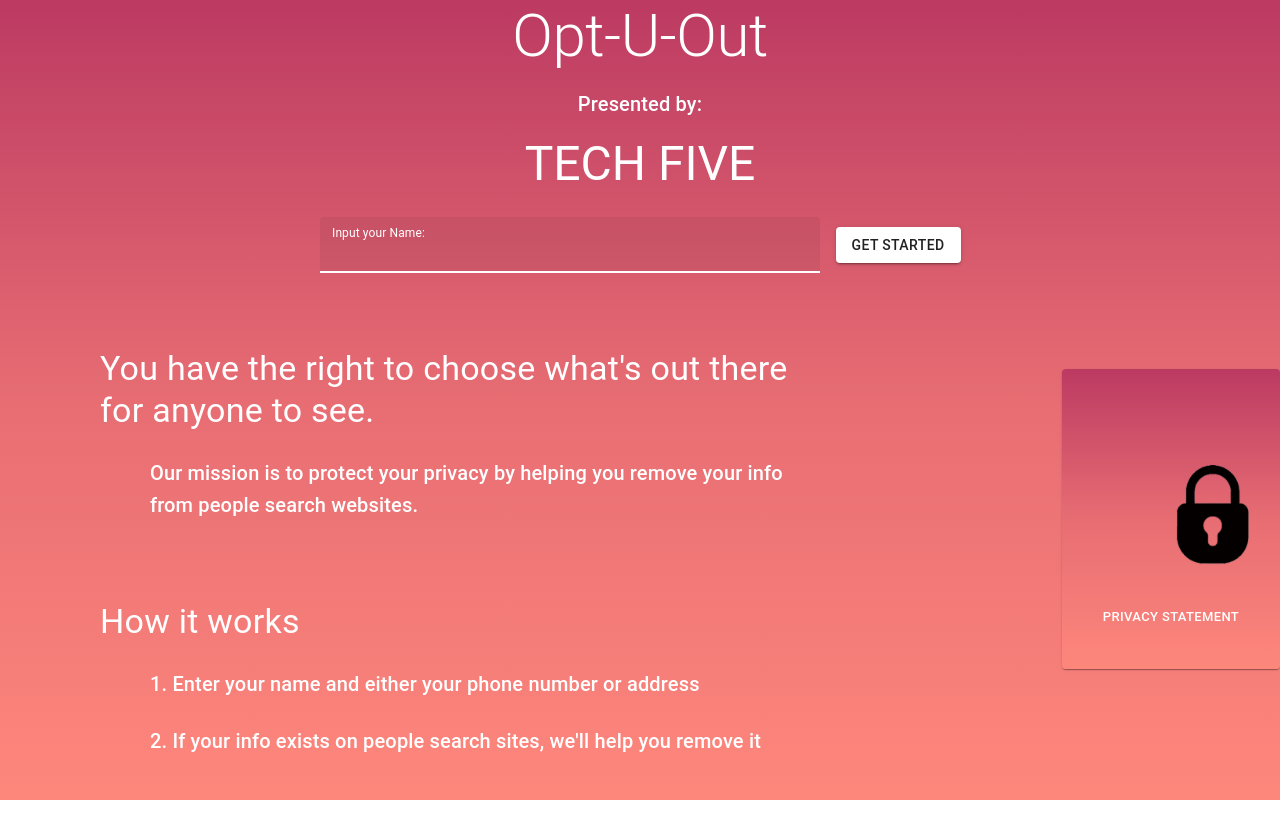
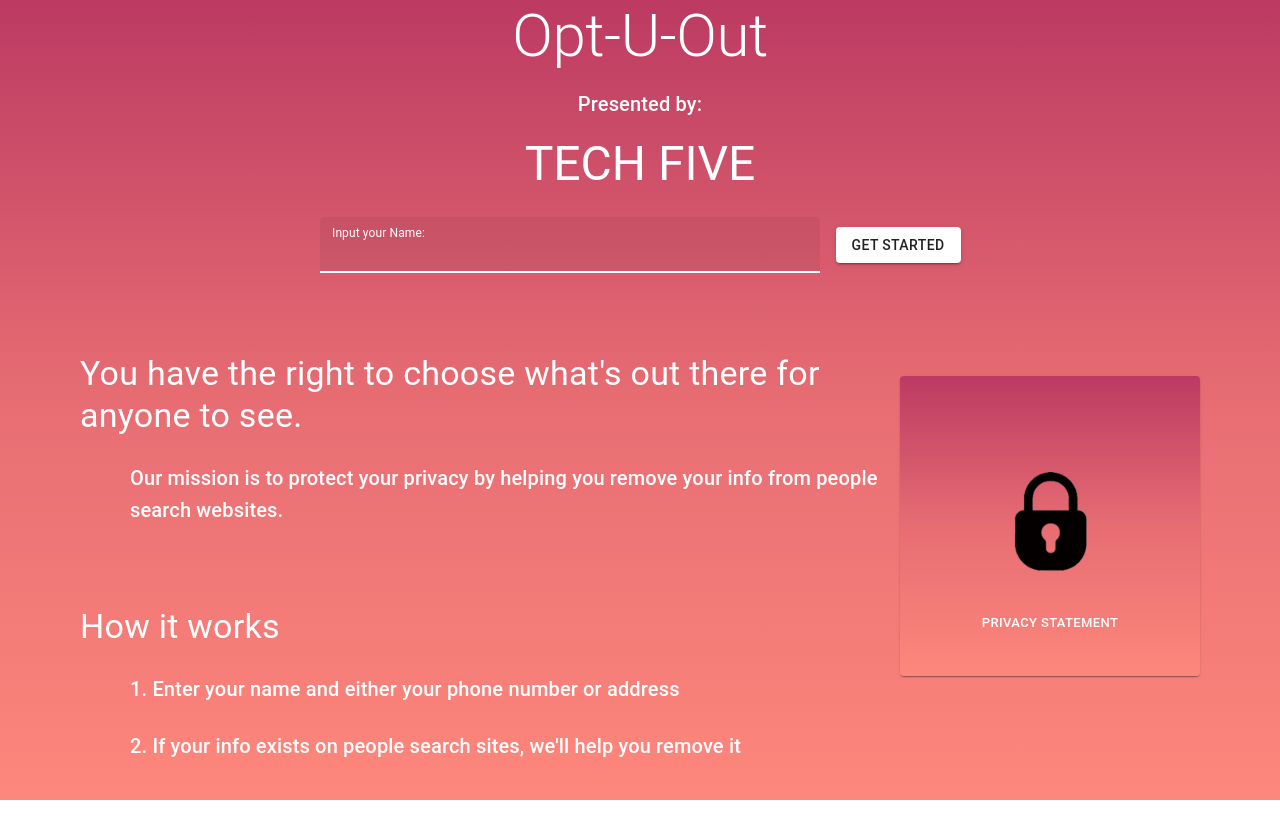
Before and after one commit to Tech5Team/optuout, a React (Create React App) app: page / in a window 1280 px wide. Shown: the top 838 px of the page. Before the commit the page ends 800 px from the top, so only its background shows below. Built offline with nearby package versions, Linux system fonts and the light colour scheme.

Commit message:
fixed lock card and edited styling

```diff
--- a/src/Main.css
+++ b/src/Main.css
@@ -29,3 +29,11 @@
     color: white;
     text-align: left;
   }
+
+  .right-paragraph{
+    font-size: 25px;
+    margin-right: 100px;
+    margin-top: 75px;
+    color: white;
+    text-align: right;
+  }
--- a/src/Main.tsx
+++ b/src/Main.tsx
@@ -3,7 +3,7 @@ import './Main.css';
 import getStarted from './getStarted';
 import displayCard from './displayCard';
 
-import { Grid,Stack, Typography } from '@mui/material';
+import { Slide, Box, Stack, Typography, Grid } from '@mui/material';
 
 
 
@@ -13,6 +13,11 @@ function Main() {
     <div className="Main">
       <header className="Main-header">
 
+
+
+
+
+
             <Stack spacing={2}>
                 <Typography variant = "h2">Opt-U-Out</Typography>
                 <Typography variant = "h6">Presented by:</Typography>
@@ -20,42 +25,49 @@ function Main() {
             </Stack>
 
       </header>
+
       <body className="Main-body">
 
         {getStarted()}
 
 
-        <Grid display={'flex'}>
+        <Grid container>
 
-        <Stack spacing ={10} className = "left-paragraph">
+        <Box m={10}display = "flex" justifyContent = "space-between">
+        <Grid container spacing ={10} className = "left-paragraph">
 
-        <Stack>
+        <Grid item>
 
 
 
         <Typography variant = "h4">You have the right to choose what's out there for anyone to see.</Typography>
         <Typography variant = "h6" style={{marginTop: '25px', marginLeft: '50px'}}>Our mission is to protect your privacy by helping you remove your info from people search websites. </Typography>
 
-        </Stack>
+        </Grid>
 
-        <Stack>
+        <Grid item>
 
         <Typography variant = "h4">How it works</Typography>
+
         <Typography variant = "h6" style={{marginTop: '25px', marginLeft: '50px'}}>1. Enter your name and either your phone number or address</Typography>
         <Typography variant = "h6" style={{marginTop: '25px', marginLeft: '50px'}}>2. If your info exists on people search sites, we'll help you remove it</Typography>
 
-        </Stack>
+        </Grid>
 
-        </Stack>
+        </Grid>
+
+        <Grid item spacing ={10} className = "right-paragraph">
 
         {displayCard()}
 
-
+        </Grid>
+        </Box>
 
         </Grid>
 
 
       </body>
+
     </div>
   );
 }
--- a/src/displayCard.tsx
+++ b/src/displayCard.tsx
@@ -5,9 +5,9 @@ import {Card, CardActions, Button, CardContent, CardMedia, Typography} from '@mu
 export default function displayCard(){
 
     return (
-        <Card sx = {{marginLeft: '20%', marginTop: '7.5%',height: 300, width: 300, background: "linear-gradient(rgba(188,58,98,255),rgba(231,109,115,255), rgba(254,135,124,255))"}}>
+        <Card sx = {{marginTop: '7.5%',height: '300px', width: '300px', background: "linear-gradient(rgba(188,58,98,255),rgba(231,109,115,255), rgba(254,135,124,255))"}}>
 
-        <CardMedia component = "img" sx = {{height: 300, width: 300}} image = "blanklock.png" alt = "lock"></CardMedia>
+        <CardMedia component = "img" sx = {{height: '300px', width: '300px'}} image = "blanklock.png" alt = "lock"></CardMedia>
 
 
         <CardActions sx ={{justifyContent: 'center'}}>
--- a/src/getStarted.tsx
+++ b/src/getStarted.tsx
@@ -2,9 +2,10 @@ import * as React from 'react';
 import Stack from '@mui/material/Stack';
 import TextField from '@mui/material/TextField';
 import Button from '@mui/material/Button';
+import { JsxElement } from 'typescript';
 
 
-export default function getStarted(){
+export default function getStarted(): React.ReactElement{
 
     return (
     <Stack direction ="row" spacing = {2} style={{ marginTop: '25px', alignItems: "center", justifyContent: "center"}}>
```
